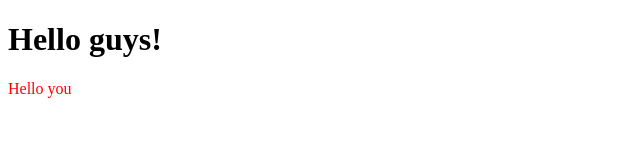
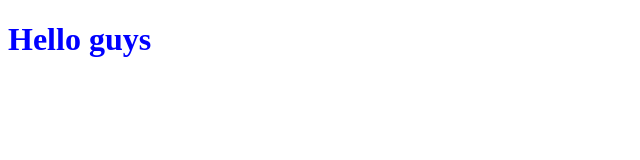
Before and after one commit to jsug9/To-Do-list, a website built with webpack: page src/index.html in a window 1280 px wide. Shown: the whole page, without its empty margins (0-640 px from the left). Built offline with nearby package versions, Linux system fonts and the light colour scheme.

Commit message:
update web server

```diff
--- a/src/index.html
+++ b/src/index.html
@@ -6,6 +6,6 @@
     <title>To Do List</title>
 </head>
 <body>
-    <h1>Hello guys!</h1>
+    <h1>Hello guys</h1>
 </body>
 </html>
--- a/src/index.js
+++ b/src/index.js
@@ -1,14 +1,2 @@
 import _ from 'lodash';
 import './style.css';
-
-function component() {
-  const element = document.createElement('div');
-
-  // Lodash, now imported by this script
-  element.innerHTML = _.join(['Hello', 'you'], ' ');
-  element.classList.add('hello');
-
-  return element;
-}
-
-document.body.appendChild(component());
--- a/src/style.css
+++ b/src/style.css
@@ -1,3 +1,3 @@
-.hello {
-  color: red;
+body {
+  color: blue;
 }
--- a/webpack.config.js
+++ b/webpack.config.js
@@ -8,7 +8,7 @@ module.exports = {
   },
   devtool: 'inline-source-map',
   devServer: {
-    static: './dist',
+    static: './src',
   },
   plugins: [
     new HtmlWebpackPlugin({
```
Also changed, not shown: dist/index.html, 1 other file.
